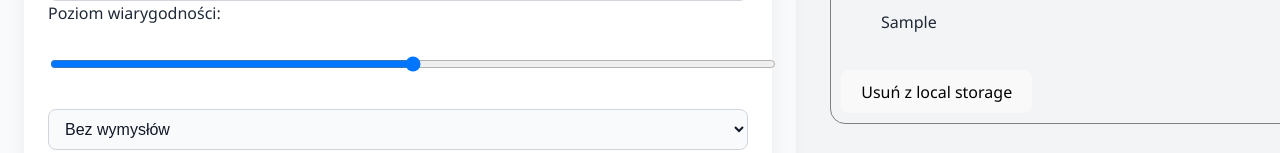
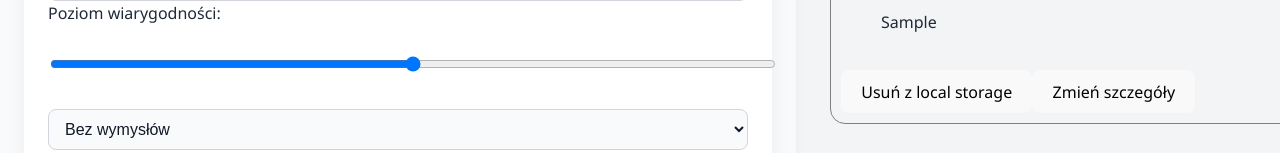
Before and after one commit to wsad4679/Excuse-Generator, a React (Vite) app: page / in a window 1280 px wide. Both pictures are taken after typing "Sample", "2020-01-15", "Sample" into the empty fields and a click on the button "Stwórz wymówkę". Shown: the part 445-598 px from the top of the page. Built offline with nearby package versions, Linux system fonts and the light colour scheme.

Commit message:
add function to modify details

```diff
--- a/src/Excuse.tsx
+++ b/src/Excuse.tsx
@@ -189,6 +189,18 @@ const Excuse = ({ acceptData }: AcceptData) => {
     }
 
 
+    function editExcuse(index: number) {
+        const newDetails = prompt("Podaj szczegóły jakie chcesz umieścić w wymówce: ")
+        if(newDetails !== null && newDetails.trim() !== "")
+        {
+            const updatedList = [...userExcusesList];
+            updatedList[index].details = newDetails;
+            localStorage.setItem('userExcuses', JSON.stringify(updatedList));
+            setUserExcusesList(updatedList);
+        }
+    }
+
+
 
     return (
         <div>
@@ -216,6 +228,7 @@ const Excuse = ({ acceptData }: AcceptData) => {
                     </p>
 
                     <button onClick={() =>deleteFromLocalStorage(index)}>Usuń z local storage</button>
+                    <button onClick={() =>editExcuse(index)}>Zmień szczegóły</button>
                 </div>
             ))}
         </div>
```
